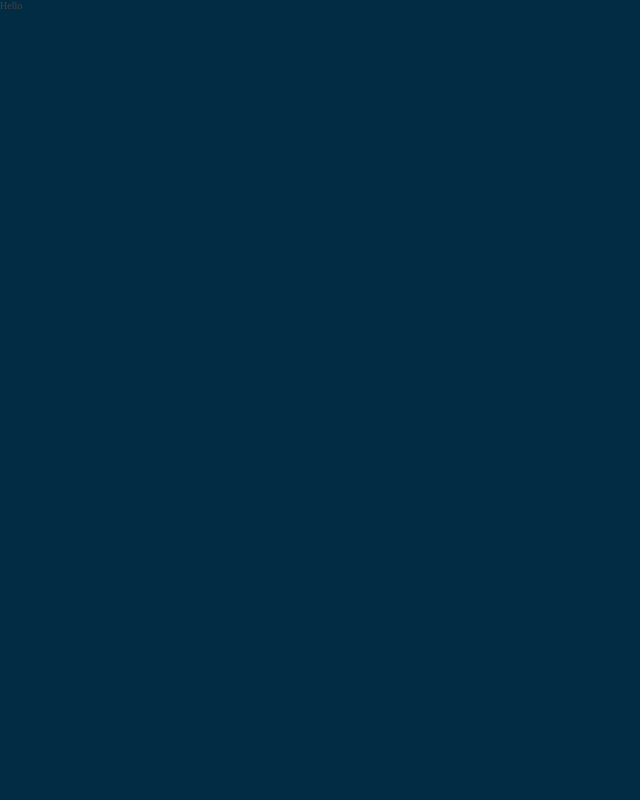
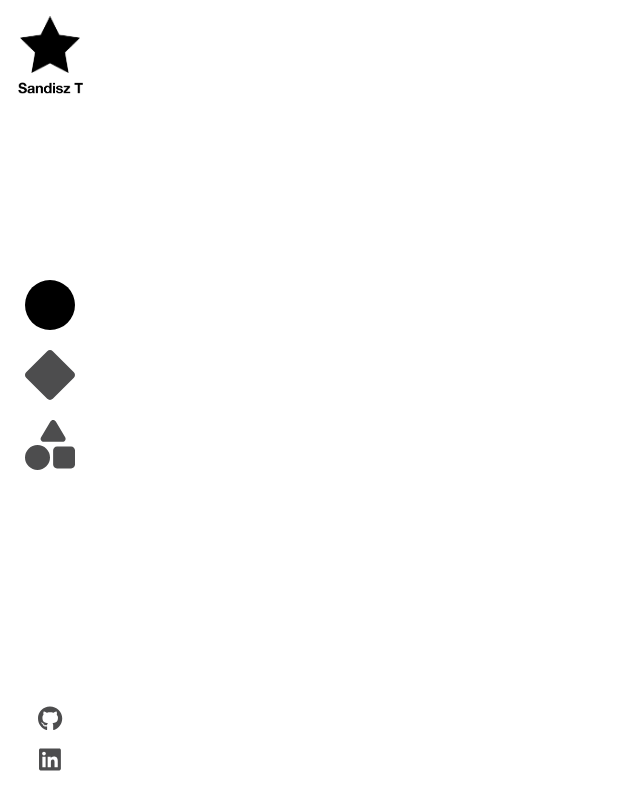
Before and after one commit to sandisz-d734m37/sandisz-portfolio, a React (Create React App) app: page / in a window 1280 px wide. Shown: the whole page, without its empty margins (0-640 px from the left). Built offline with nearby package versions, Linux system fonts and the light colour scheme.

Commit message:
Build and add siedbar to home page

```diff
--- a/src/App.js
+++ b/src/App.js
@@ -5,9 +5,9 @@ import Layout from './components/Layout'
 function App() {
   return (
     <>
-    <Routes>
-      <Route path="/" element={<Layout />} />
-    </Routes>
+      <Routes>
+        <Route path="/" element={<Layout />} />
+      </Routes>
     </>
   );
 }
--- a/src/components/Layout/index.js
+++ b/src/components/Layout/index.js
@@ -1,7 +1,10 @@
+import Sidebar from '../Sidebar';
 import './index.scss';
 
 const Layout = () => {
-    return <>Hello</>
+    return <>
+        <Sidebar />
+    </>
 }
 
 export default Layout
--- /dev/null
+++ b/src/components/Sidebar/index.js
@@ -0,0 +1,41 @@
+import { Link, NavLink } from 'react-router-dom'
+import './index.scss'
+import LogoS from '../../assets/images/star4x.png'
+import LogoSubtitle from '../../assets/images/sandisz_t4x.png'
+import { FontAwesomeIcon } from '@fortawesome/react-fontawesome'
+import { faCircle, faDiamond, faTriangleCircleSquare } from '@fortawesome/free-solid-svg-icons'
+import { faGithub, faLinkedin } from '@fortawesome/free-brands-svg-icons'
+
+const Sidebar = () => (
+    <div className='nav-bar'>
+        <Link className='logo' to='/'>
+            <img src={LogoS} alt="logo" />
+            <img className="sub-logo" src={LogoSubtitle} alt="slobodan" />
+        </Link>
+        <nav>
+            <NavLink exact="true" activeclassname="active" to="/">
+                <FontAwesomeIcon icon={faCircle} color="#4d4d4e" />
+            </NavLink>
+            <NavLink exact="true" activeclassname="active" className="about-link" to="/about">
+                <FontAwesomeIcon icon={faDiamond} color="#4d4d4e" />
+            </NavLink>
+            <NavLink exact="true" activeclassname="active" className="contact-link" to="/contact">
+                <FontAwesomeIcon icon={faTriangleCircleSquare} color="#4d4d4e" />
+            </NavLink>
+        </nav>
+        <ul>
+            <li>
+                <a target="_blank" rel='noreferrer' href="https://github.com/sandisz-d734m37">
+                    <FontAwesomeIcon icon={faGithub} color="#4d4d4e" />
+                </a>
+            </li>
+            <li>
+                <a target="_blank" rel='noreferrer' href="https://www.linkedin.com/in/sandisz-thieme-25335316a/">
+                    <FontAwesomeIcon icon={faLinkedin} color="#4d4d4e" />
+                </a>
+            </li>
+        </ul>
+    </div>
+)
+
+export default Sidebar
--- /dev/null
+++ b/src/components/Sidebar/index.scss
@@ -0,0 +1,123 @@
+.nav-bar {
+    background: #ffff;
+    width: 100px;
+    height: 100%;
+    position: absolute;
+    top: 0;
+    z-index: 3;
+    min-height: 500px;
+
+    .logo{
+        display: block;
+        padding: 8px 0;
+
+        img {
+            display: block;
+            margin: 8px auto;
+            width: 60px;
+            height: auto;
+
+            &.sub-logo {
+                width: 65px;
+            }
+        }
+    }
+
+    nav {
+        display: block;
+        text-align: center;
+        position: absolute;
+        height: 210px;
+        top: 50%;
+        margin-top: -120px;
+        width: 100%;
+
+        a{
+            font-size: 50px;
+            color: #4d4d4e;
+            display: block;
+            line-height: 51px;
+            height: 70px;
+            position: relative;
+            text-decoration: none;
+
+            i {
+                transition: all 0.3s ease-out;
+            }
+
+            &:hover {
+                color: #000;
+
+                svg {
+                    opacity: 0;
+                }
+
+                &:after {
+                    opacity: 1;
+                }
+            }
+
+            &:after{
+                font-size: 12px;
+                letter-spacing: 2px;
+                position: absolute;
+                bottom: 0;
+                display: block;
+                width: 100%;
+                height: 100%;
+                text-align: center;
+                opacity: 0;
+                transition: all 0.3s ease-out;
+                font-weight: bolder !important;
+            }
+
+            &:first-child{
+                &::after {
+                    content: 'HOME';
+                }
+            }
+        }
+
+        a.about-link {
+            &::after {
+                content: 'ABOUT';
+            }
+        }
+
+        a.contact-link {
+            &::after {
+                content: 'CONTACT';
+            }
+        }
+
+        a.active {
+            svg {
+                color: black;
+            }
+        }
+    }
+
+    ul {
+        position: absolute;
+        bottom: 20px;
+        width: 100%;
+        display: block;
+        padding: 0;
+        list-style: none;
+        text-align: center;
+        margin: 0;
+
+        li {
+            a {
+               padding: 8px 0;
+               display: block;
+               font-size: 25px;
+               line-height: 16px;
+
+               &:hover svg {
+                color:#000;
+               }
+            }
+        }
+    }
+}
--- a/src/index.css
+++ b/src/index.css
@@ -3,9 +3,9 @@ html {
 }
 body {
   margin: 0;
-  font-family: 300 11px/1.4 'Helvetica Neue', 'sans-serif';
+  font: 11px 'Helvetica Neue', 'sans-serif', bolder;
   color: #444;
-  background: #022c43;
+  background: #ffffff;
   overflow: hidden;
   display: block;
   -webkit-font-smoothing: antialiased;
```
Also changed, not shown: src/assets/images/sandisz_t4x.png (added), src/assets/images/star4x.png (added).
